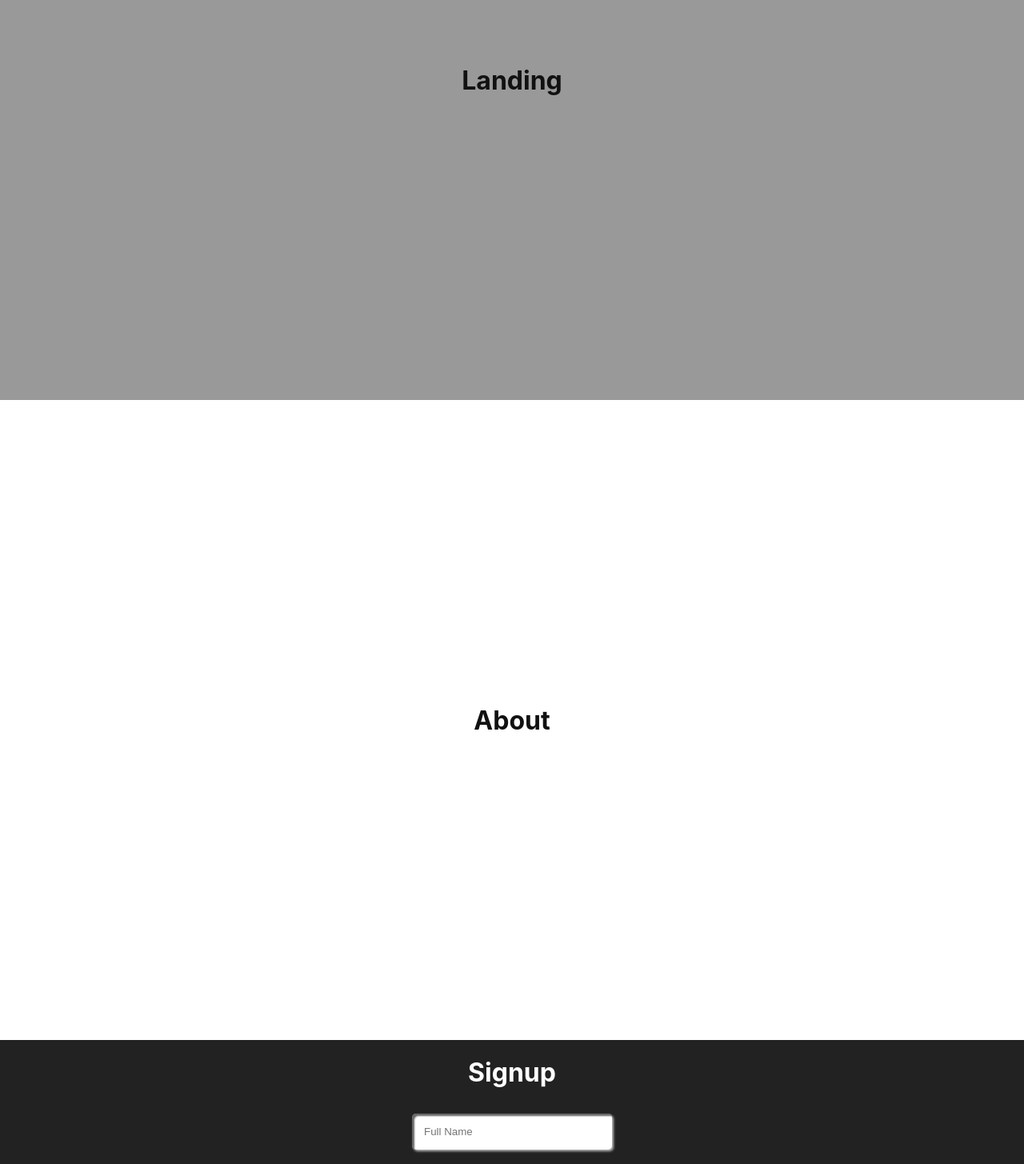
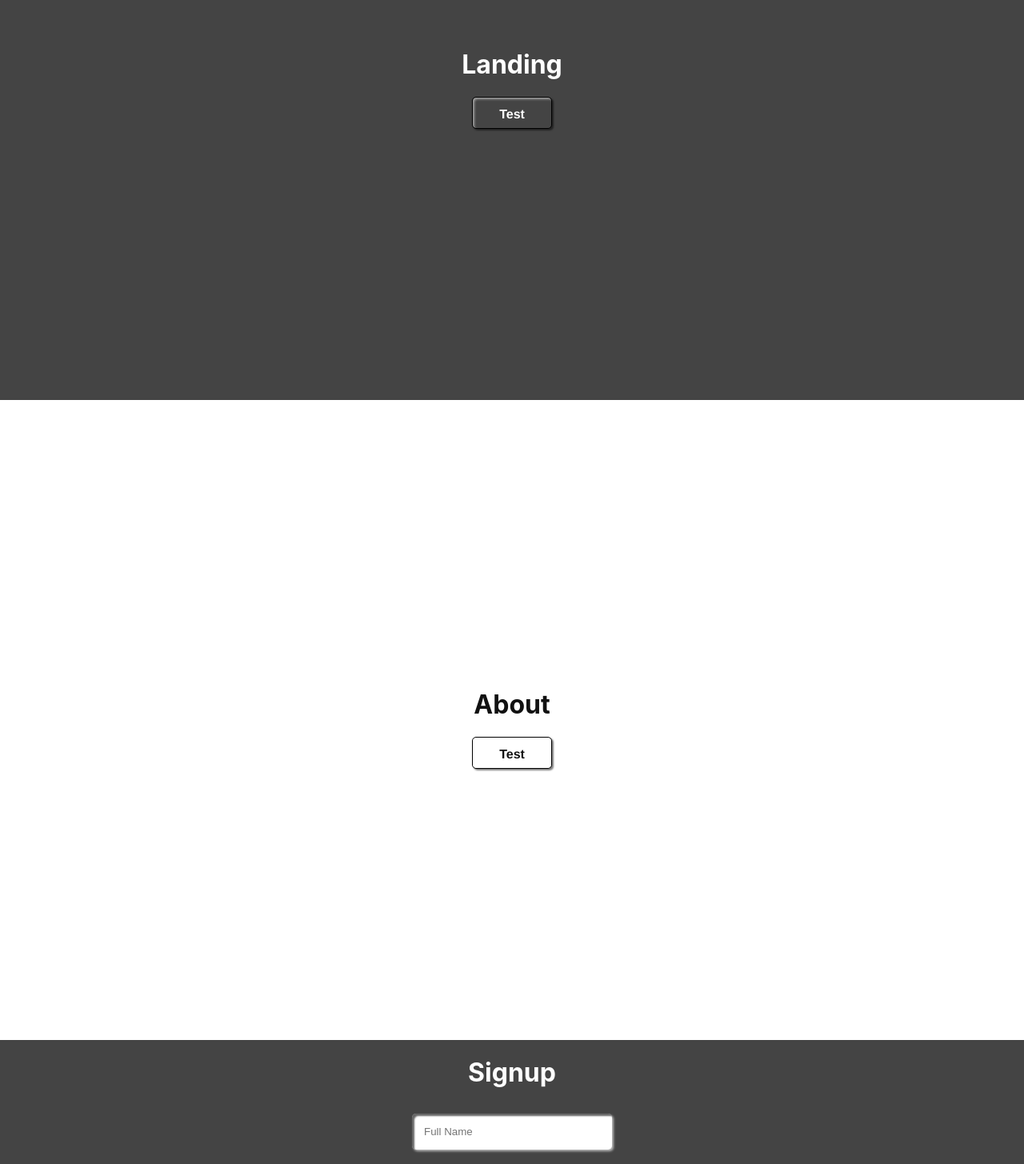
Before and after one commit to dshamany/VoucherApp, a React (Create React App) app: page / in a window 1280 px wide. Shown: the part 300-1755 px from the top of the page at 80% size. Built offline with nearby package versions, Linux system fonts and the light colour scheme.

Commit message:
complete buttons

```diff
--- a/src/components/About.jsx
+++ b/src/components/About.jsx
@@ -4,8 +4,14 @@ import './Styles.css';
 function About(props){
     return (
         <div className="main-container">
-            <div className="about">
+            <div className="about" id={props.id}>
                 <h1>About</h1>
+                <input
+                    className='btn'
+                    type='button'
+                    value='Test'
+                    onClick={() => console.log('Clicked')}
+                />
             </div>
         </div>
     )
--- a/src/components/Index.jsx
+++ b/src/components/Index.jsx
@@ -8,9 +8,9 @@ import Signup from './Signup';
 function Index(props){
     return (
         <div className="main-container">
-            <Landing />
-            <About />
-            <Signup />
+            <Landing id="landing" />
+            <About id="about" />
+            <Signup id="signup"/>
         </div>
     )
 }
--- a/src/components/Landing.jsx
+++ b/src/components/Landing.jsx
@@ -4,8 +4,14 @@ import './Styles.css';
 function Landing(props){
     return (
         <div className="main-container">
-            <div className="landing">
+            <div className="landing" id={props.id}>
                 <h1>Landing</h1>
+                <input
+                    className='btn'
+                    type='button'
+                    value='Test'
+                    onClick={() => console.log('Clicked')}
+                />
             </div>
         </div>
     )
--- a/src/components/Signup.jsx
+++ b/src/components/Signup.jsx
@@ -3,7 +3,7 @@ import './Styles.css';
 
 function Signup(props){
     return (
-        <div className="main-container">
+        <div className="main-container" id={props.id}>
             <div className="signup">
                 <h1>Signup</h1>
                 <div className="signup-form">
@@ -21,6 +21,7 @@ function Signup(props){
                         className='btn submit'
                         type='button'
                         value='Submit'
+                        onClick={() => console.log('Clicked')}
                     />
                 </div>
             </div>
--- a/src/components/Styles.css
+++ b/src/components/Styles.css
@@ -1,22 +1,25 @@
 :root {
-    --landing-bg: #999;
-    --about-bg: #fff;
-    --signup-bg: #222;
+    --landing-bg: #444;
+    --about-bg: rgb(255, 255, 255);
+    --signup-bg: #444;
+
     --light-text: #fff;
     --dark-text: #111;
     --general-radius: 5px;
 
-    --submit-color: rgb(0, 200, 0);
-    --submit-color-hover: rgb(100, 253, 100);
+    --submit-color: rgb(0, 255, 0);
+    --submit-color-hover: rgb(140, 255, 140);
     --cancel-color: rgb(180, 0, 0);
     --cancel-color-hover: rgb(255, 130, 130);
 
-    --button-text-color: #fff;
+    --button-text-color: inherit;
+    --button-text-color-hover: rgb(255, 255, 255);
     --button-text-weight: bold;
     --button-text-font: helvetica;
     --button-text-size: 16px;
-    --button-shadow-color: rgb(100, 100, 100);
-    --button-inset-shadow-color: rgba(0, 0, 0, 0.7);
+    --button-shadow-color: rgba(255, 255, 255, 0.5);
+    --button-inset-shadow-color: rgba(0, 0, 0, 0.5);
+
     --input-shadow-color: #bbb;
     --input-inset-shadow-color: rgba(0, 0, 0, 0.6);
 }
@@ -41,6 +44,7 @@
 .landing {
     background-color: var(--landing-bg);
     color: var(--dark-text);
+    color: white;
 }
 
 .about {
@@ -98,9 +102,9 @@ input[type="button"]{
     line-height: 40px;
     height: 40px;
     width: 100px;
-    box-shadow: 1px 1px 1px var(--button-inset-shadow-color),
-                inset 2px 2px 2px var(--button-shadow-color);
-    border: 2px solid #000;
+    box-shadow: 2px 2px 2px var(--button-inset-shadow-color),
+                inset 2px 2px 3px var(--button-shadow-color);
+    border: 0.75px solid black;
     border-radius: var(--general-radius);
     outline: none;
     background-color: inherit;
@@ -112,23 +116,16 @@ input[type="button"]{
 }
 
 .btn:active {
-    box-shadow: inset 1px 1px 1px var(--button-inset-shadow-color),
-                3px 3px 3px var(--button-shadow-color);
+    box-shadow: inset 2px 2px 2px var(--button-inset-shadow-color),
+                2px 2px 3px var(--button-shadow-color);
     line-height: 43px;
+    background-color: rgba(0, 0, 0, 0.2);
 }
 
 .submit {
     color: var(--submit-color);
 }
 
-.submit:hover {
-    color: var(--submit-color-hover);
-}
-
 .cancel {
     color: var(--cancel-color);
 }
-
-.cancel:hover {
-    color: var(--cancel-color-hover);
-}
```
